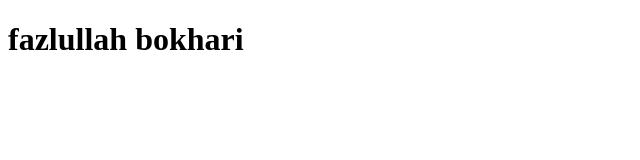
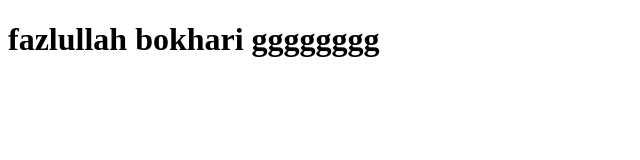
Before and after one commit to FazlullahBokhari/final_project, a plain HTML site: page about.html in a window 1280 px wide. Shown: the whole page, without its empty margins (0-640 px from the left). Drawn offline with Linux system fonts and the light colour scheme.

```diff
--- a/about.html
+++ b/about.html
@@ -5,6 +5,6 @@
     <title>git</title>
   </head>
   <body>
-      <h1>fazlullah bokhari</h1>
+      <h1>fazlullah bokhari  gggggggg</h1>
   </body>
 </html>
```
Also changed, not shown: 1 other file.
